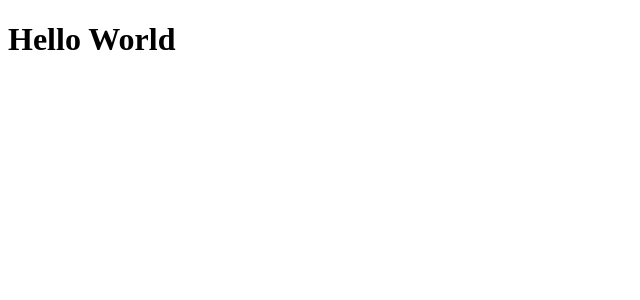
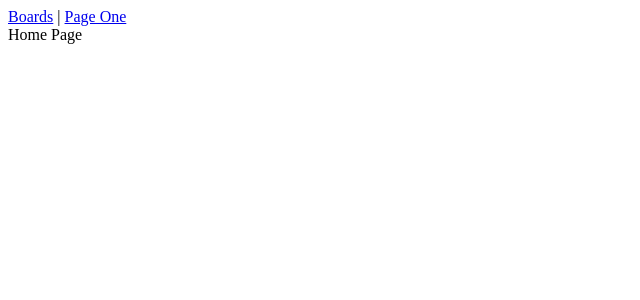
Before and after one commit to Team-Scar/Lingo-Lingo, a React (Create React App) app in the folder client/: page /home in a window 1280 px wide. Shown: the top 300 px of the page, without its empty margins (0-640 px from the left). Built offline with nearby package versions, Linux system fonts and the light colour scheme.

Commit message:
router experimenting

```diff
--- a/client/src/App.jsx
+++ b/client/src/App.jsx
@@ -1,14 +1,19 @@
-import React from "react";
+import React from 'react';
+import {Outlet, Link} from 'react-router-dom';
 
 
 const App = () => {
   return (
     <div>
-      <h1>Hello World</h1>
+      <nav>
+        <Link to="/home">Boards</Link> | {' '}
+        <Link to="/pageOne">Page One</Link>
+      </nav>
+      <Outlet />
+      {/* <h1>Hello World</h1> */}
       {/* Home Page */}
     </div>
-  )
-
-}
+  );
+};
 
 export default App;
--- a/client/src/index.jsx
+++ b/client/src/index.jsx
@@ -1,8 +1,20 @@
-import React from "react";
-import { createRoot } from "react-dom/client";
-import App from './App.jsx'
+import React from 'react';
+import {createRoot} from 'react-dom/client';
+import {BrowserRouter, Routes, Route} from 'react-router-dom';
+import App from './App.jsx';
+import Home from './router-test/Home.jsx';
+import PageOne from './router-test/PageOne.jsx';
 
-const root = createRoot(document.getElementById("root"));
+const root = createRoot(document.getElementById('root'));
 
 
-root.render(<App />);
+root.render(
+    <BrowserRouter>
+      <Routes>
+        <Route path="/" element={<App />}>
+          <Route path="/home" element={<Home />} />
+          <Route path="/pageOne" element={<PageOne />} />
+        </Route>
+      </Routes>
+    </BrowserRouter>,
+);
--- /dev/null
+++ b/client/src/router-test/Home.jsx
@@ -0,0 +1,17 @@
+import React from 'react';
+/** **/
+class Home extends React.Component {
+  constructor(props) {
+    super(props);
+  };
+
+  render() {
+    return (
+      <main>
+        <div>Home Page</div>
+      </main>
+    )
+  }
+}
+
+export default Home;
--- /dev/null
+++ b/client/src/router-test/PageOne.jsx
@@ -0,0 +1,15 @@
+import React from 'react';
+/** **/
+class PageOne extends React.Component {
+  constructor(props) {
+    super(props);
+  };
+
+  render() {
+    return (
+      <div>Page One</div>
+    )
+  }
+}
+
+export default PageOne;
```
Also changed, not shown: 1 other file (tests, documents, lock files or other folders).
